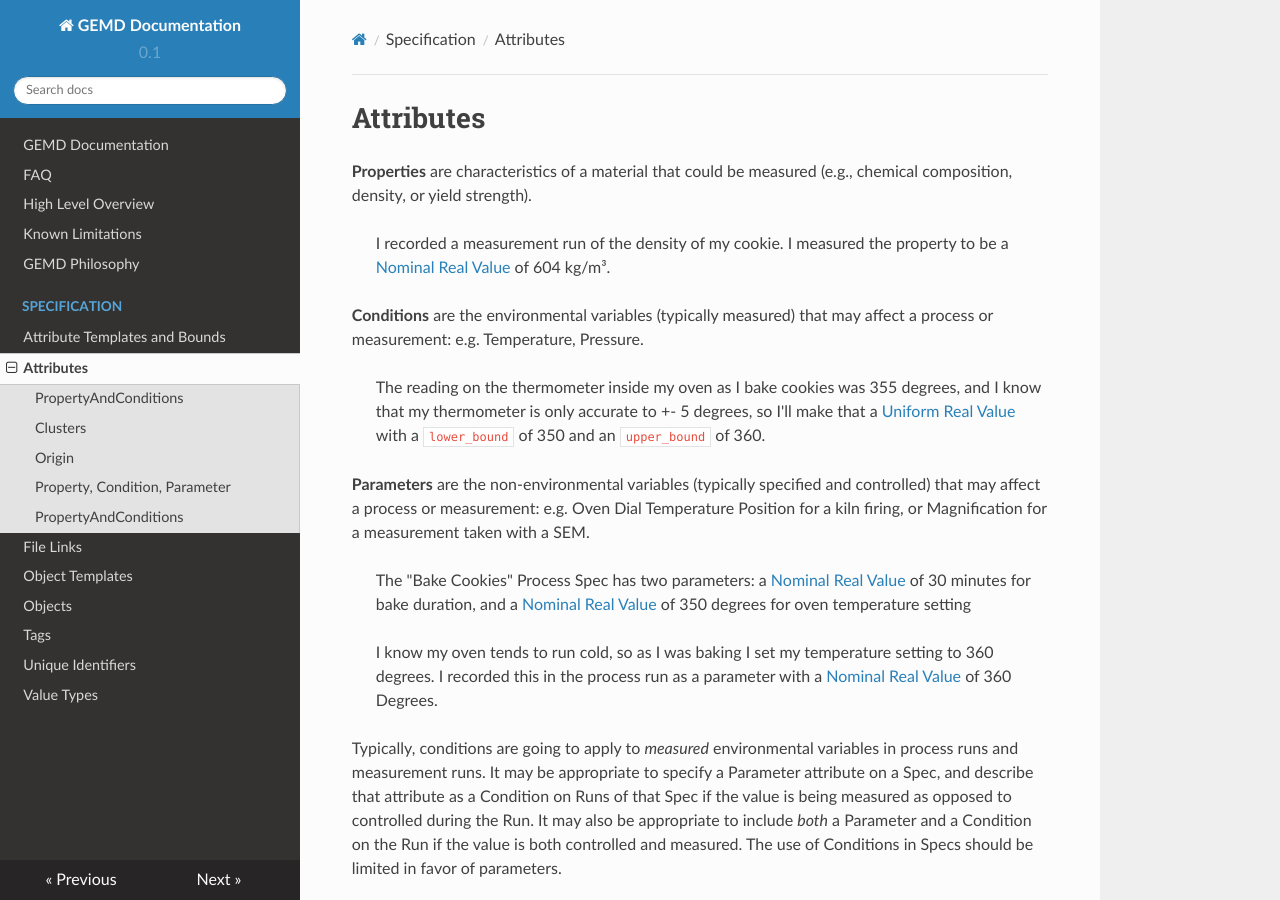
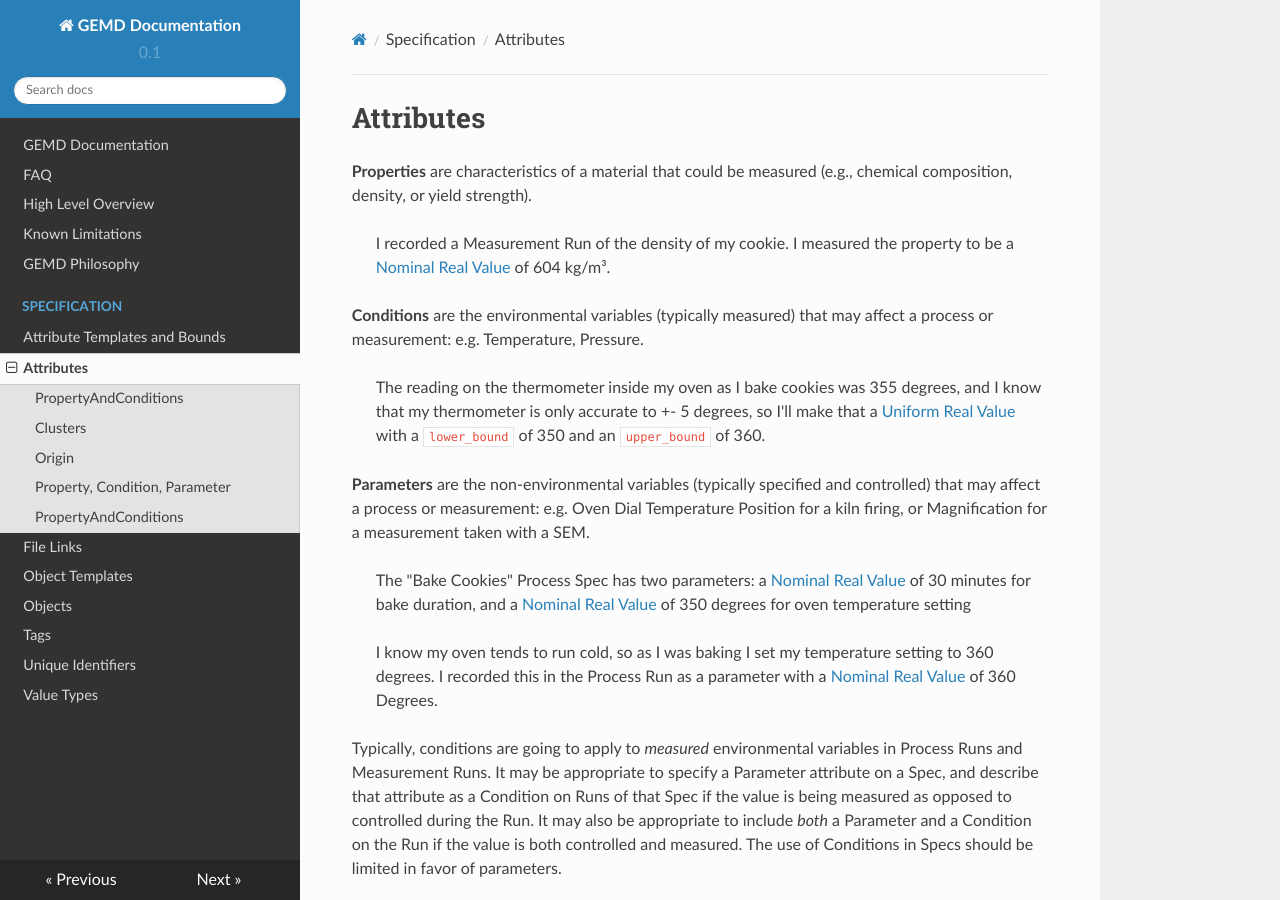
Before and after one commit to CitrineInformatics/gemd-docs, an MkDocs documentation site: the page built from docs/specification/attributes.md, in a window 1280 px wide and 900 px high. Built offline with MkDocs 1.6.1, drawn with Linux system fonts in a browser that asks for light colours; nearby versions of some CDN libraries.

Commit message:
Capitalization consistency in all files

```diff
--- a/docs/specification/attributes.md
+++ b/docs/specification/attributes.md
@@ -2,7 +2,7 @@
 
 **Properties** are characteristics of a material that could be measured (e.g., chemical composition, density, or yield strength).
 
-> I recorded a measurement run of the density of my cookie.
+> I recorded a Measurement Run of the density of my cookie.
 I measured the property to be a [Nominal Real Value](../value-types/#nominal-real-value) of 604 kg/m³.
 
 **Conditions** are the environmental variables (typically measured) that may affect a process or measurement: e.g. Temperature, Pressure.
@@ -12,9 +12,9 @@ I measured the property to be a [Nominal Real Value](../value-types/#nominal-rea
 >  The "Bake Cookies" Process Spec has two parameters: a [Nominal Real Value](../value-types/#nominal-real-value) of 30 minutes for bake duration, and a [Nominal Real Value](../value-types/#nominal-real-value) of 350 degrees for oven temperature setting
 
 > I know my oven tends to run cold, so as I was baking I set my temperature setting to 360 degrees.
-I recorded this in the process run as a parameter with a [Nominal Real Value](../value-types/#nominal-real-value) of 360 Degrees.
+I recorded this in the Process Run as a parameter with a [Nominal Real Value](../value-types/#nominal-real-value) of 360 Degrees.
 
-Typically, conditions are going to apply to _measured_ environmental variables in process runs and measurement runs.
+Typically, conditions are going to apply to _measured_ environmental variables in Process Runs and Measurement Runs.
 It may be appropriate to specify a Parameter attribute on a Spec, and describe that attribute as a Condition on Runs of that Spec if the value is being measured as opposed to controlled during the Run.
 It may also be appropriate to include _both_ a Parameter and a Condition on the Run if the value is both controlled and measured.
 The use of Conditions in Specs should be limited in favor of parameters.
```
Also changed, not shown: docs/faq.md (+2 -2 lines), docs/high-level-overview.md (+1 -1 lines), docs/specification/objects.md (+1 -1 lines), docs/specification/tags.md (+2 -2 lines).
